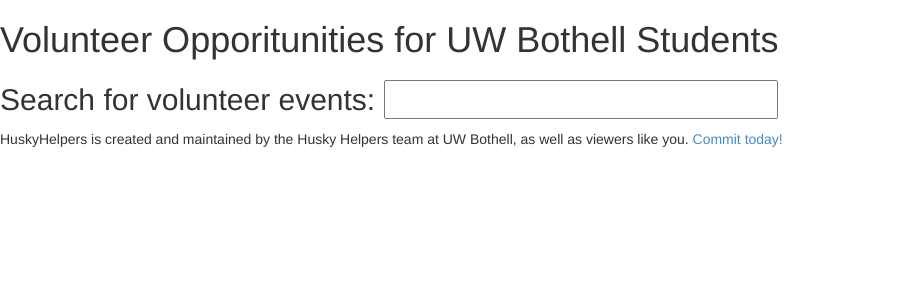
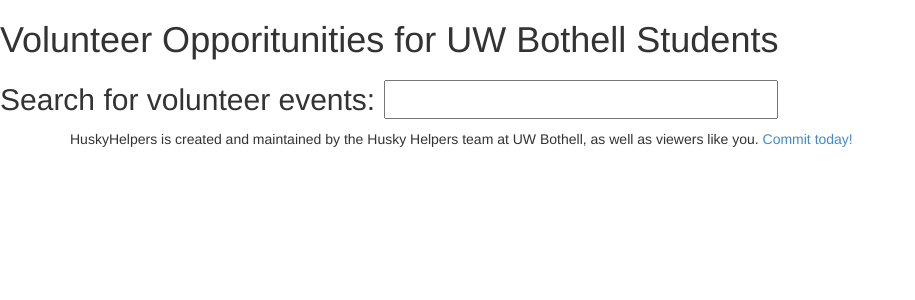
Before and after one commit to HuskyHelpers/huskyhelpers, a PHP site: page /index.php in a window 1280 px wide. Shown: the part 52-352 px from the top of the page, without its empty margins (0-915 px from the left). Run offline with PHP 8.4, Linux system fonts and the light colour scheme; some libraries are stand-ins or nearby versions.

Commit message:
Touched up the footer

```diff
--- a/inc/footer.inc.php
+++ b/inc/footer.inc.php
@@ -1,4 +1,8 @@
-        <p>HuskyHelpers is created and maintained by the Husky Helpers team at UW Bothell, as well as viewers like you. <a href="https://github.com/HuskyHelpers/huskyhelpers">Commit today!</a></p>
+        <div id="footer">
+            <div class="container">
+                <p class="muted">HuskyHelpers is created and maintained by the Husky Helpers team at UW Bothell, as well as viewers like you. <a href="https://github.com/HuskyHelpers/huskyhelpers">Commit today!</a></p>
+            </div>
+        </div>
         <script src="https://code.jquery.com/jquery-1.10.2.min.js"></script>
         <script src="/js/bootstrap.min.js"></script>
     </body>
```
